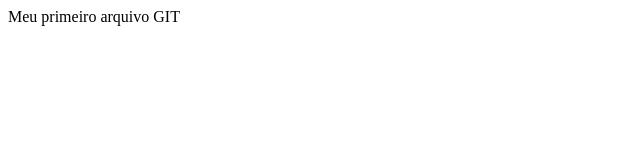
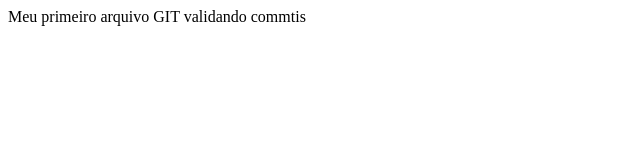
Before and after one commit to JucyelleChaves/meu_projeto_versionado, a plain HTML site: page index.html in a window 1280 px wide. Shown: the whole page, without its empty margins (0-640 px from the left). Drawn offline with Linux system fonts and the light colour scheme.

Commit message:
test de commit com mensagem

```diff
--- a/index.html
+++ b/index.html
@@ -1,5 +1,6 @@
 <html>
 <body>
 Meu primeiro arquivo GIT
+validando commtis
 </body>
 </html>
```
